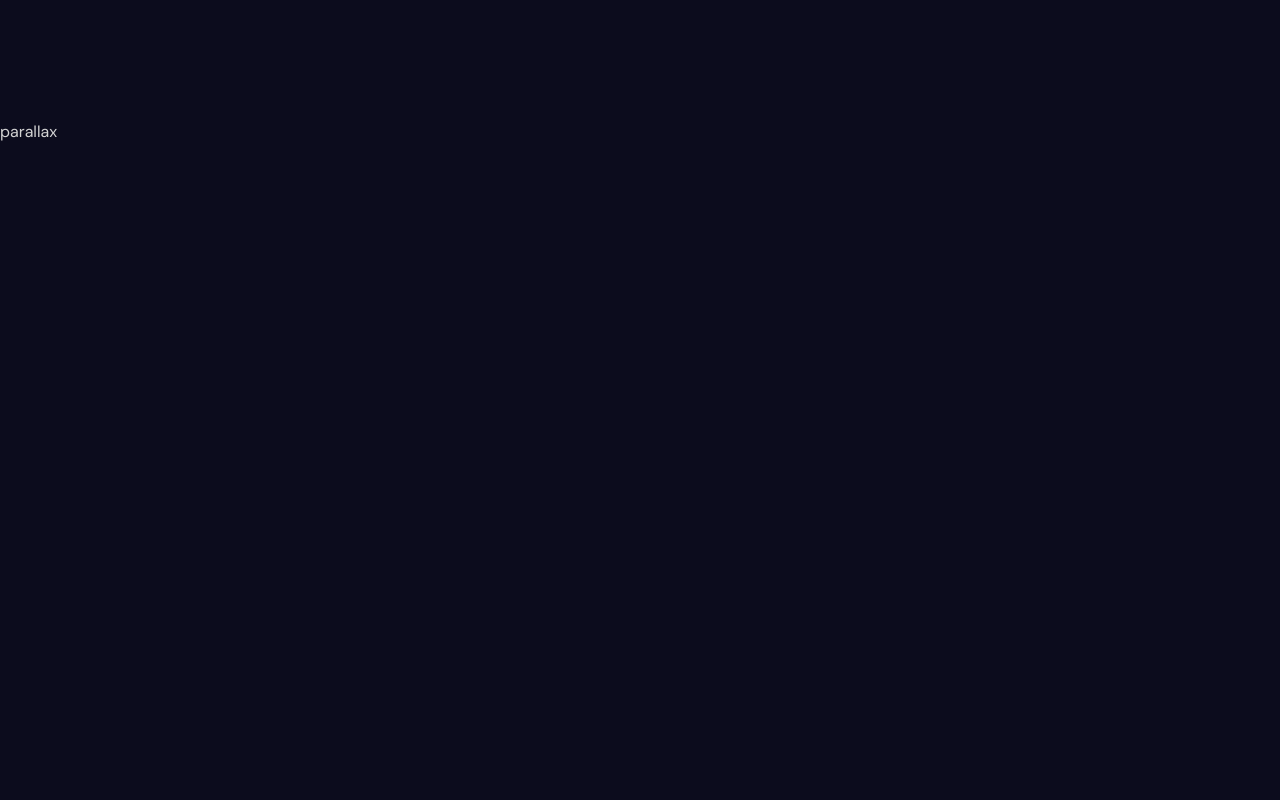
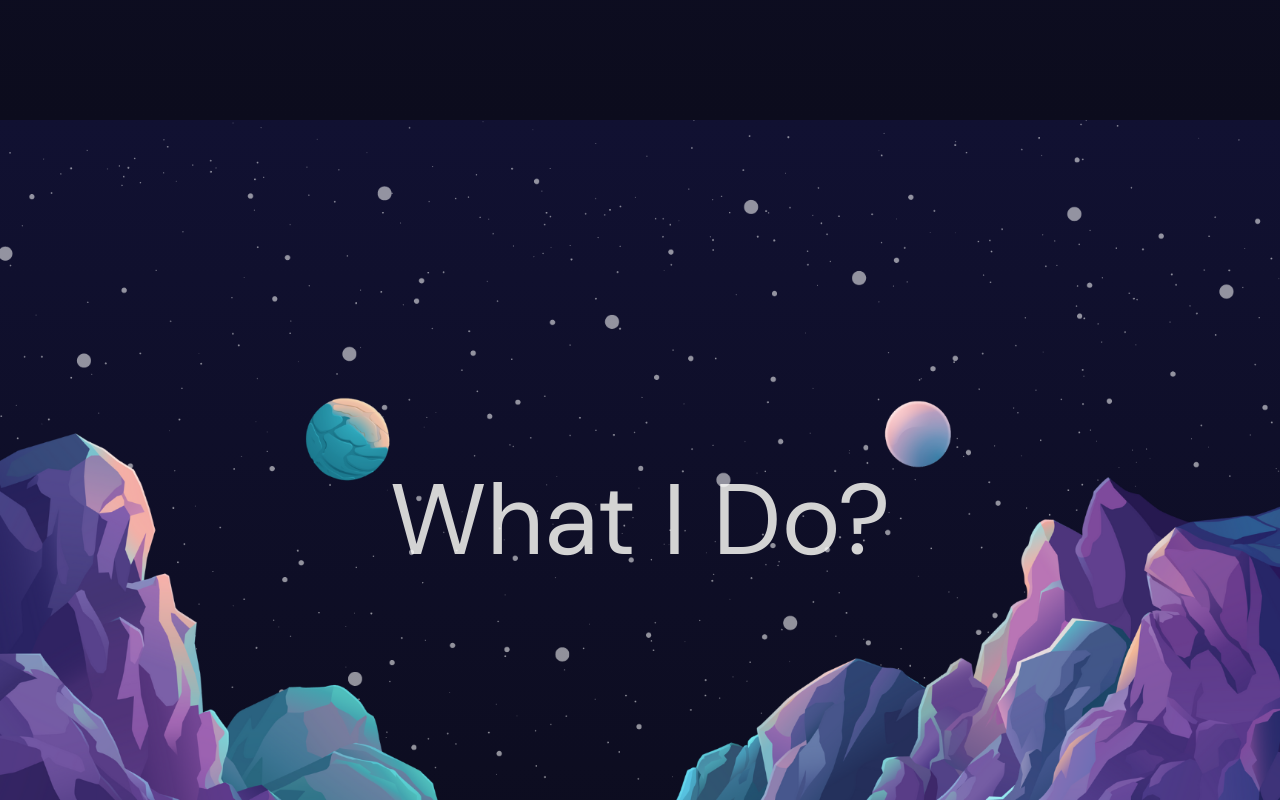
Before and after one commit to Zolawt25/Portfolio, a React (Vite) app: page / in a window 1280 px wide. Shown: the part 680-1480 px from the top of the page. Built offline with nearby package versions, Linux system fonts and the light colour scheme.

Commit message:
parallax added

```diff
--- a/src/App.jsx
+++ b/src/App.jsx
@@ -3,6 +3,7 @@
 import './App.css'
 import Hero from './components/Hero'
 import Navbar from './components/Navbar'
+import Parallax from './components/Parallax'
 // import { motion, AnimatePresence } from "framer-motion";
 
 
@@ -12,20 +13,20 @@ function App() {
 
   return (
     <div className="text-white">
-      <section className='fullVh' id="Homepage">
+      <section className='fullVh bg-main' id="Homepage" style={{background: "linear-gradient(180deg, #111132, #0c0c1d)"}}>
         <Navbar/>
         <Hero/>
       </section>
-      <section className='fullVh' id="Services">
-        parallax
+      <section className='fullVh bg-main' id="Services" style={{background: "linear-gradient(180deg, #111132, #0c0c1d)"}}>
+        <Parallax type="Services"/>
       </section>
-      <section className='fullVh' >services</section>
-      <section className='fullVh' id="Portfolio">
-        parallax
+      <section className='fullVh bg-main'>services</section>
+      <section className='fullVh bg-main' id="Portfolio" style={{background: "linear-gradient(180deg, #111132, #505064)"}}>
+        <Parallax type="Portfolio"/>
       </section>
-      <section className='fullVh'>portfolio1</section>
-      <section className='fullVh'>portfolio3</section>
-      <section className='fullVh' id="Contact">contact</section>
+      <section className='fullVh bg-main'>portfolio1</section>
+      <section className='fullVh bg-main'>portfolio3</section>
+      <section className='fullVh bg-main' id="Contact">contact</section>
     </div>
   )
 }
--- /dev/null
+++ b/src/components/Parallax.jsx
@@ -0,0 +1,35 @@
+import { motion, useScroll, useTransform } from "framer-motion";
+import { useRef } from "react";
+
+
+
+
+
+
+
+const Parallax = ({type}) => {
+  const ref = useRef()
+  const { scrollYProgress } = useScroll({
+    target: ref,
+    offset: ["start start", "end start"]
+  })
+
+  const yBg = useTransform(scrollYProgress, [0, 1], ["0%", "100%"])
+  const yText = useTransform(scrollYProgress, [0, 1], ["0%", "300%"])
+  return (
+    <div ref={ref} className="h-full w-full flex items-center justify-center relative text-big overflow-hidden">
+      <motion.p style={{y: yText}}>
+        {type === "Services" ? "What I Do?" : "What I Did?"}
+      </motion.p>
+      <motion.div className="bg-[url('/mountains.png')] h-full w-full absolute bg-bottom bg-cover z-30"></motion.div>
+      <motion.div className={`${type === "Services" ?'bg-[url("/planets.png")]' : 'bg-[url("/sun.png")]'} h-full w-full absolute bg-bottom bg-cover z-20`}
+       style={{y: yBg}}
+      ></motion.div>
+      <motion.div className="bg-[url('/stars.png')] h-full w-full absolute bg-bottom bg-cover z-10"
+       style={{x: yBg}}
+      ></motion.div>
+    </div>
+  )
+}
+
+export default Parallax
--- a/src/components/Sidebar.jsx
+++ b/src/components/Sidebar.jsx
@@ -31,7 +31,7 @@ const Sidebar = ()=>{
     const [isOpen, setIsOpen] = useState(false)
     const links = ["Homepage", "Services", "Portfolio", "Contact"]
     return(
-        <motion.div className=" bg-white flex flex-col items-center justify-center fixed top-0 text-black z-20"
+        <motion.div className=" bg-white flex flex-col items-center justify-center fixed top-0 text-black z-40"
          variants={variants}
          animate={isOpen ? "open" : "close"}
         >
--- a/src/index.css
+++ b/src/index.css
@@ -7,7 +7,7 @@
 
 
 *{
-    background-color: #0c0c1d;
+    /* background-color: #0c0c1d; */
     padding: 0;
     margin: 0;
     box-sizing: border-box;
--- a/tailwind.config.js
+++ b/tailwind.config.js
@@ -8,17 +8,20 @@ export default {
     extend: {
       colors:{
         main: "#0c0c1d",
-        hero: "#ffffff09"
+        hero: "#ffffff09",
+        secondery: "#111132"
       },
       maxWidth: {
         "9xl": "1366px"
       },
       spacing: {
         "10per": "10%",
-        big: "530px"
+        big: "530px",
+        font: "100px"
       },
       fontSize: {
-        huge: "250px"
+        huge: "250px",
+        big: "100px"
       }
     },
   },
```
